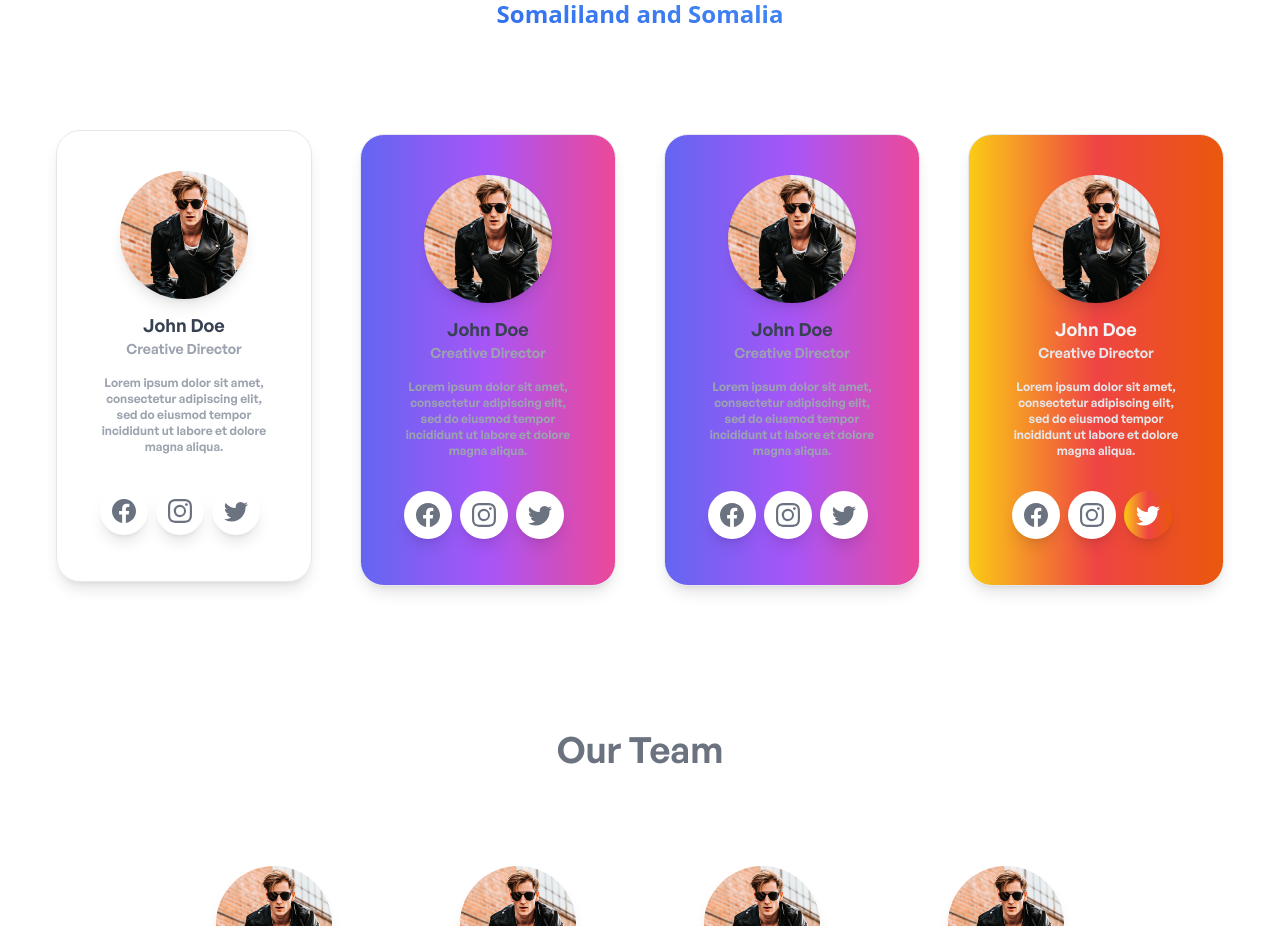
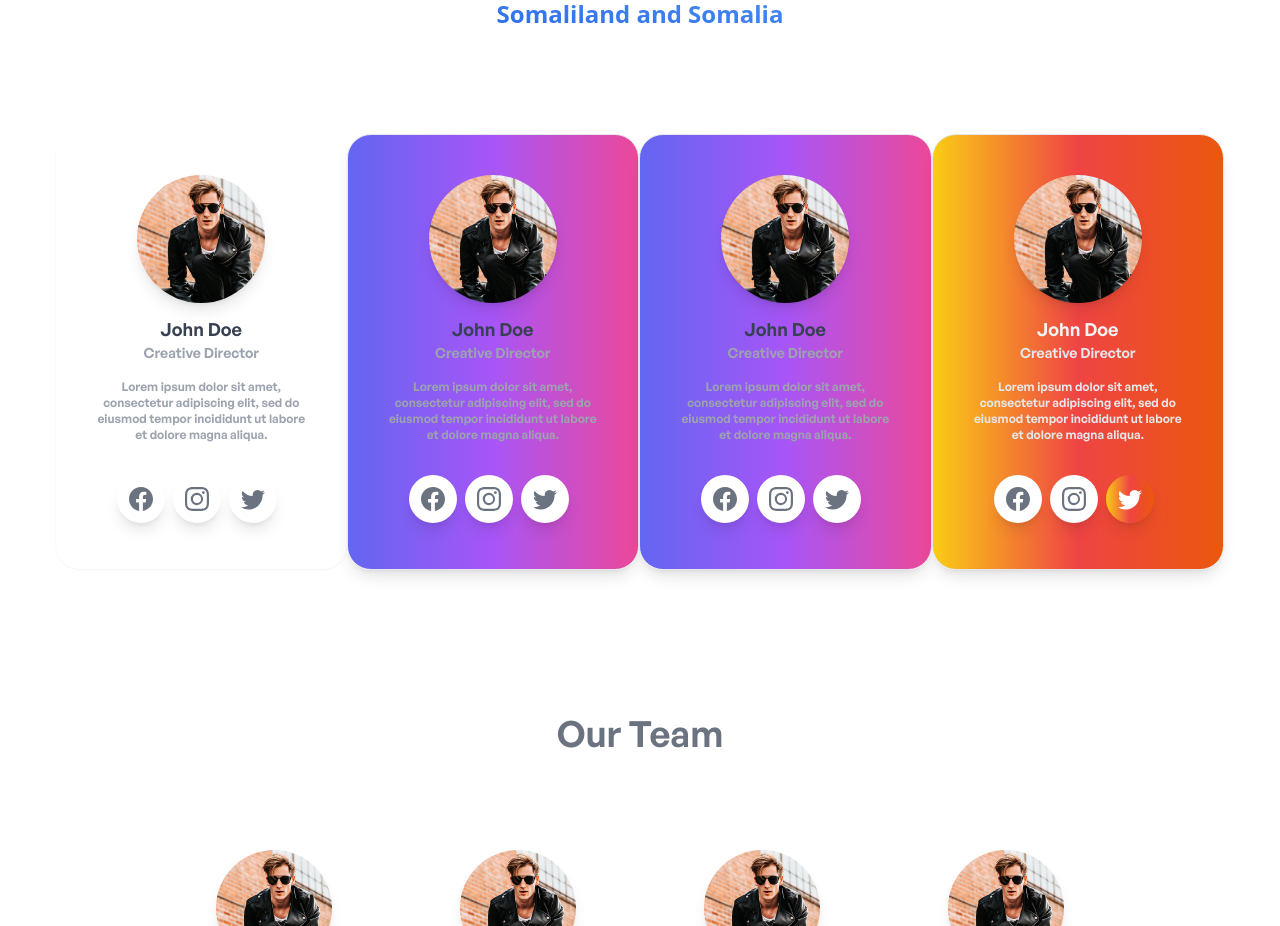
Before and after one commit to saedMuhamed/mareer-digital-agency, a React (Create React App) app: page / in a window 1280 px wide. Shown: the part 1665-2591 px from the top of the page. Built offline with nearby package versions, Linux system fonts and the light colour scheme.

Commit message:
portoflio and some small changes

```diff
--- a/src/Pages/Home.jsx
+++ b/src/Pages/Home.jsx
@@ -136,9 +136,9 @@ const Home = () => {
                 </span>
               </h1>
             </div>
-            <div class="flex flex-wrap lg:flex-nowrap items-center justify-center space-x-12 md:flex md:flex-wrap sm:flex sm:flex-wrap sm:justify-items-center sm:space-y-2">
-   <div class="font-semibold text-center rounded-3xl border shadow-lg p-10 max-w-xs">
-     <img src={Me}  className='mb-3 w-32 h-32 rounded-full shadow-lg mx-auto' alt="" />
+            <div class="flex flex-wrap lg:flex-nowrap items-center justify-center gap-y-2 md:flex md:flex-wrap sm:flex sm:flex-wrap sm:justify-items-center sm:space-y-2">
+   <div class="font-semibold text-center rounded-3xl shadow-sm p-10 max-w-xs">
+     <img src={Me}  className='mb-3 w-32 h-32 mt-2 rounded-full shadow-lg mx-auto' alt="" />
      <h1 class="text-lg text-gray-700"> John Doe </h1>
      <h3 class="text-sm text-gray-400 "> Creative Director </h3>
      <p class="text-xs text-gray-400 mt-4"> Lorem ipsum dolor sit amet, consectetur adipiscing elit, sed do eiusmod tempor incididunt ut labore et dolore magna aliqua. </p>
```
